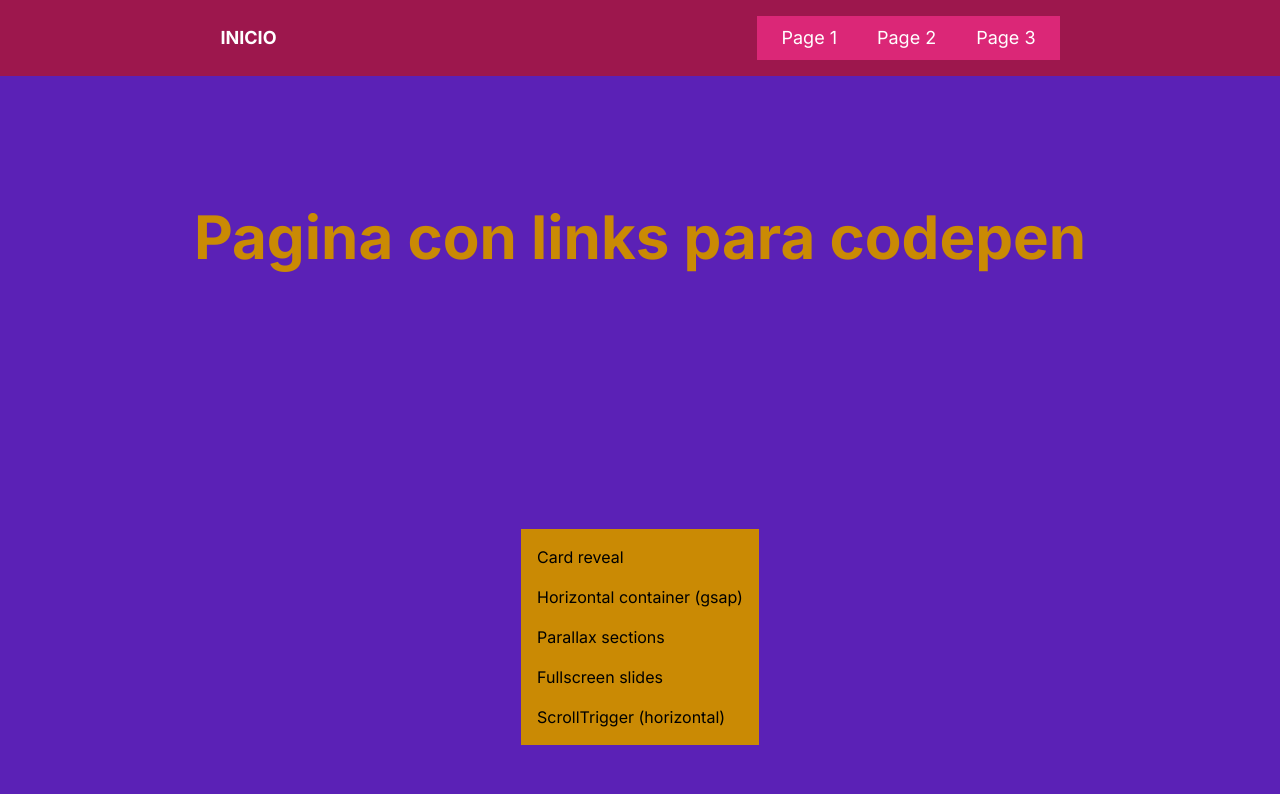
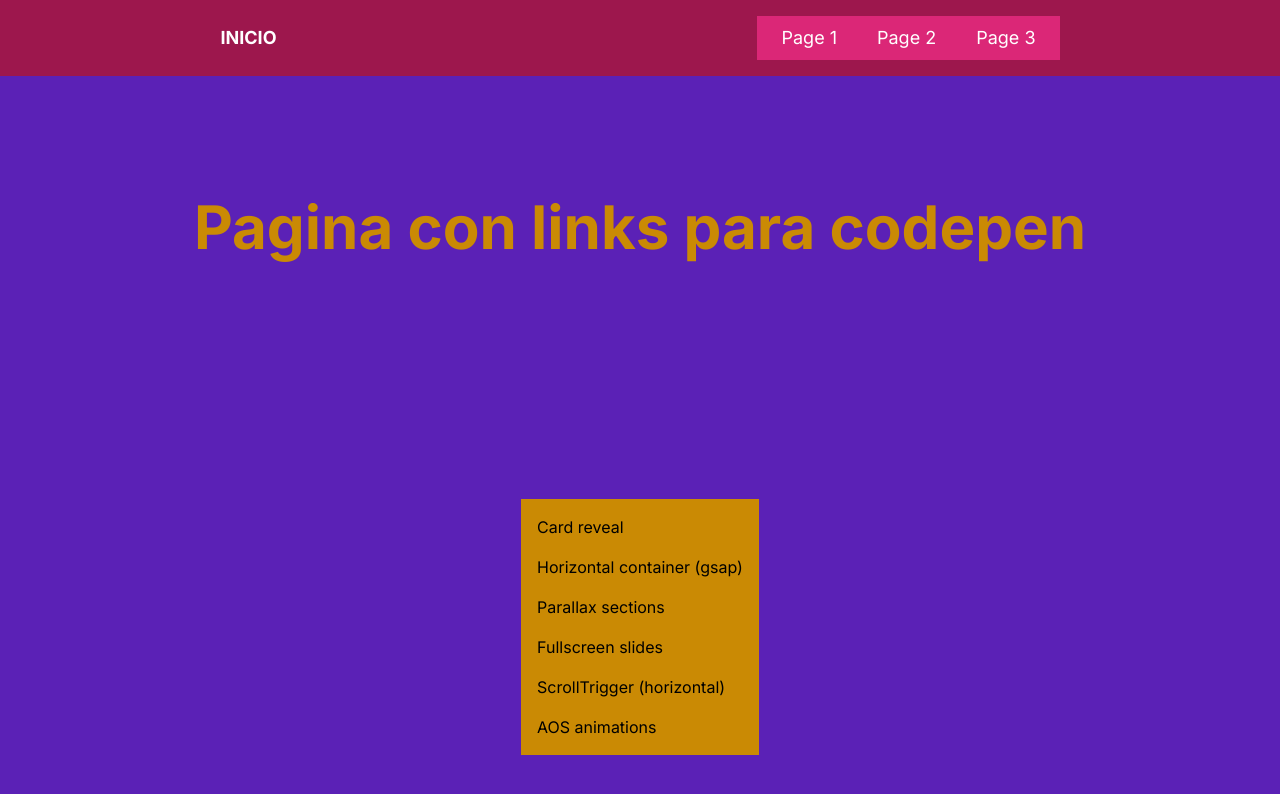
Before and after one commit to cacho-medina/animaciones, a Next.js app: page /pagina3 in a window 1280 px wide. Shown: the top 794 px of the page. Built offline with nearby package versions, Linux system fonts and the light colour scheme.

Commit message:
se agrego link de codepen de animaciones aos.js

```diff
--- a/src/app/pagina3/page.jsx
+++ b/src/app/pagina3/page.jsx
@@ -35,6 +35,11 @@ function page() {
                         ScrollTrigger (horizontal)
                     </Link>
                 </li>
+                <li className="transition-colors hover:bg-white">
+                    <Link href="https://codepen.io/michalsnik/pen/WxNdvq">
+                        AOS animations
+                    </Link>
+                </li>
             </ul>
         </div>
     );
```
